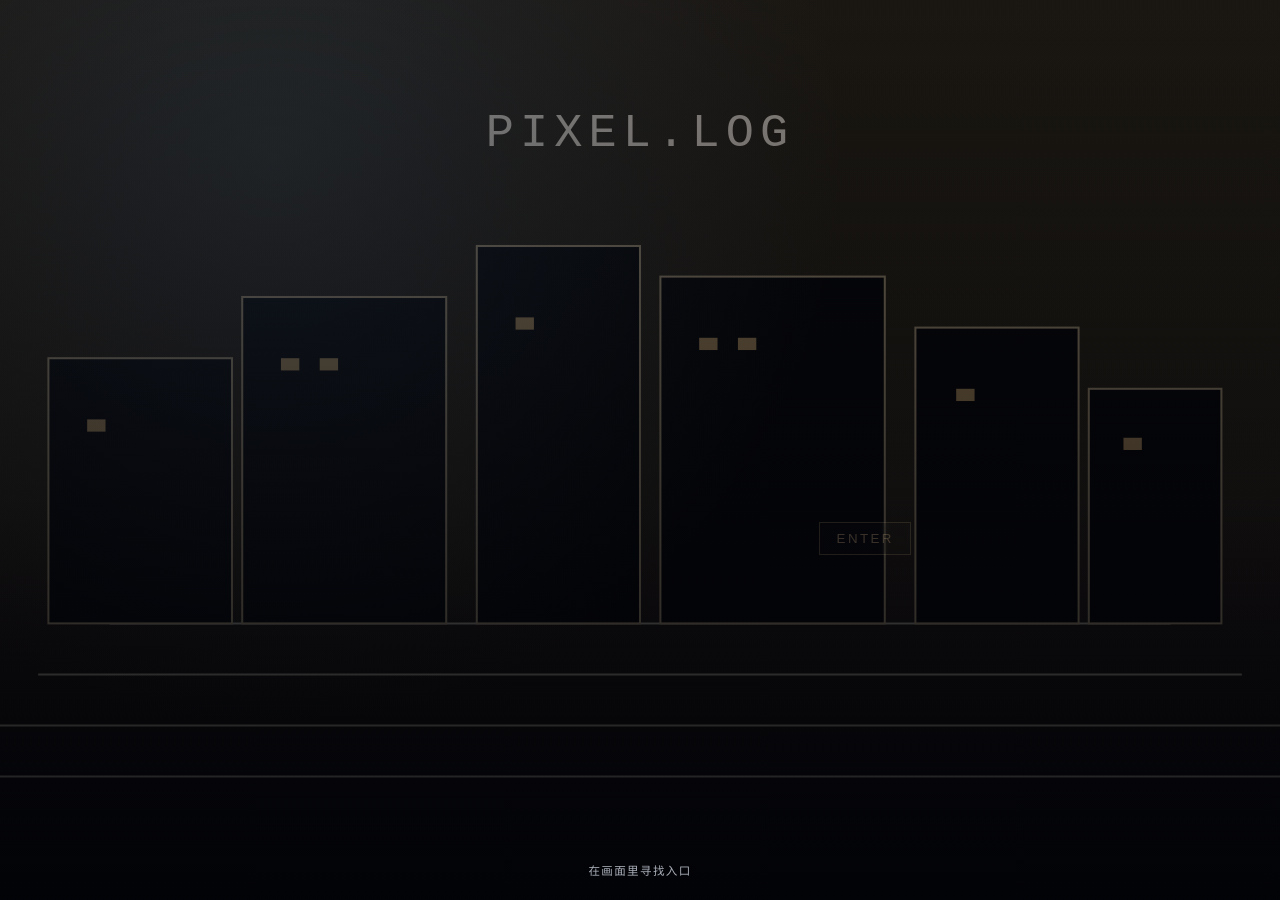
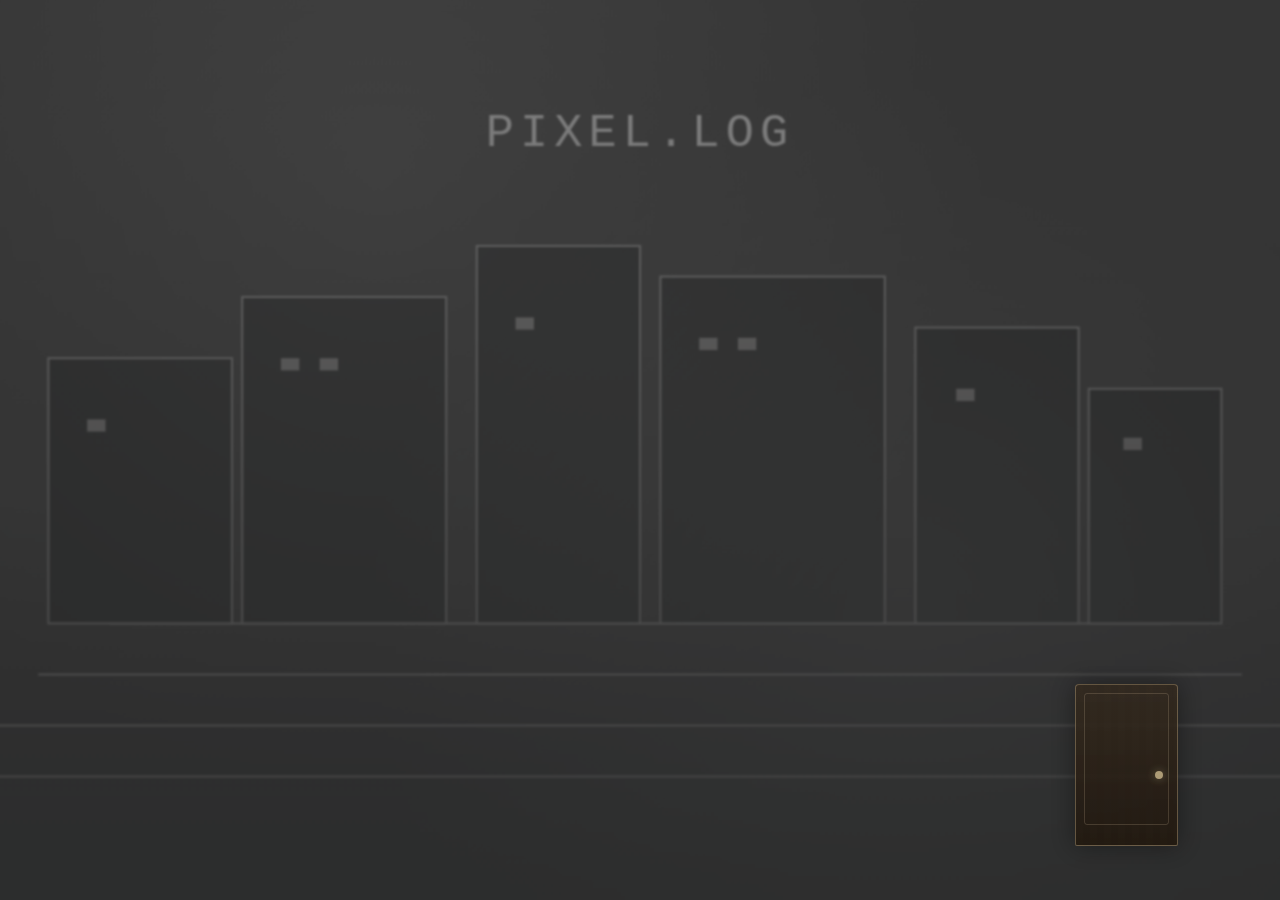
Before and after one commit to zhucebuniao/zhucebuniao.github.io, a Jekyll site: the page built from index.html, in a window 1280 px wide. Built offline with Jekyll 4.4.1, drawn with Linux system fonts in a browser that asks for light colours.

Commit message:
feat(home): redesign enter gate and add sidebar navigation

```diff
--- a/_sass/components/_terminal.scss
+++ b/_sass/components/_terminal.scss
@@ -344,61 +344,71 @@
     gap: 0.6rem;
     padding: 1.2rem;
     overflow: hidden;
-    background: #06070b;
+    background: #545960;
     transition: opacity 0.45s ease, visibility 0.45s ease;
 
     &__bg {
         position: absolute;
         inset: 0;
         background:
-            linear-gradient(180deg, rgba(6, 7, 11, 0.42), rgba(6, 7, 11, 0.86)),
-            radial-gradient(circle at 22% 18%, rgba(122, 159, 200, 0.24), transparent 45%),
+            linear-gradient(180deg, rgba(46, 51, 59, 0.52), rgba(36, 41, 47, 0.88)),
+            radial-gradient(circle at 30% 20%, rgba(205, 212, 224, 0.16), transparent 52%),
+            radial-gradient(circle at 70% 68%, rgba(150, 158, 173, 0.2), transparent 48%),
             url('/assets/images/homepage/scene-terminal-city.svg') center / cover no-repeat;
-        filter: saturate(1.15) contrast(1.05);
+        filter: grayscale(0.95) saturate(0.55) blur(1px) contrast(0.92);
         transform: scale(1.02);
     }
 
-    &__enter,
-    &__tip {
+    &__enter {
         position: relative;
         z-index: 2;
-    }
+        position: absolute;
+        right: 8vw;
+        bottom: 6vh;
+        width: clamp(74px, 8vw, 110px);
+        height: clamp(128px, 18vh, 178px);
+        border: 1px solid rgba(195, 171, 128, 0.46);
+        border-radius: 4px 4px 2px 2px;
+        background:
+            linear-gradient(180deg, rgba(50, 38, 26, 0.82), rgba(33, 23, 13, 0.95)),
+            repeating-linear-gradient(
+                90deg,
+                rgba(165, 133, 90, 0.09) 0 7px,
+                rgba(67, 49, 28, 0.1) 7px 14px
+            );
+        cursor: pointer;
+        opacity: 0.88;
+        box-shadow: 0 0 24px rgba(9, 8, 5, 0.45);
+        backdrop-filter: blur(2px);
+        transition: opacity 0.2s ease, border-color 0.2s ease, transform 0.2s ease, box-shadow 0.2s ease;
 
-    &__enter {
-        position: absolute;
-        left: 64%;
-        top: 58%;
-        min-width: 92px;
-        padding: 0.5rem 0.75rem;
-        border: 1px solid rgba(200, 169, 122, 0.42);
-        background: rgba(7, 8, 13, 0.45);
-        color: rgba(200, 169, 122, 0.8);
-        letter-spacing: 0.18em;
-        text-transform: uppercase;
-        cursor: pointer;
-        opacity: 0.34;
-        mix-blend-mode: screen;
-        backdrop-filter: blur(2px);
-        transition: opacity 0.2s ease, border-color 0.2s ease, transform 0.2s ease;
+        &::before {
+            content: "";
+            position: absolute;
+            inset: 8px 8px 20px;
+            border: 1px solid rgba(219, 197, 159, 0.22);
+            border-radius: 3px;
+        }
+
+        &::after {
+            content: "";
+            position: absolute;
+            right: 14px;
+            top: 54%;
+            width: 8px;
+            height: 8px;
+            border-radius: 50%;
+            background: rgba(219, 197, 149, 0.84);
+            box-shadow: 0 0 8px rgba(219, 197, 149, 0.44);
+        }
 
         &:hover,
         &:focus-visible {
             opacity: 1;
             border-color: var(--accent-color);
             transform: translateY(-1px);
+            box-shadow: 0 0 28px rgba(26, 24, 15, 0.62);
         }
-    }
-
-    &__tip {
-        margin: 0;
-        position: absolute;
-        left: 50%;
-        bottom: 1.2rem;
-        transform: translateX(-50%);
-        color: rgba(216, 223, 235, 0.78);
-        font-size: 0.72rem;
-        letter-spacing: 0.12em;
-        text-transform: uppercase;
     }
 }
 
@@ -406,23 +416,107 @@ body.js-experience .experience-gate {
     display: grid;
 }
 
-.experience-controls {
+.home-sidebar-trigger {
+    display: none;
     position: fixed;
-    right: 0.85rem;
-    bottom: 0.85rem;
-    z-index: 80;
-    display: flex;
-    gap: 0.4rem;
+    left: 0.85rem;
+    top: 0.85rem;
+    z-index: 120;
+    border: 1px solid var(--border-color);
+    background: rgba(17, 17, 17, 0.88);
+    color: var(--secondary-color);
+    width: 36px;
+    height: 36px;
+    font-size: 1.15rem;
+    line-height: 1;
+    border-radius: 8px;
+    cursor: pointer;
+    place-items: center;
+    opacity: 0;
+    pointer-events: none;
+    transform: translateY(-8px);
+    transition: opacity 0.25s ease, transform 0.25s ease;
+}
 
-    &__btn {
-        border: 1px solid var(--border-color);
-        background: rgba(17, 17, 17, 0.88);
+.home-sidebar {
+    display: none;
+    position: fixed;
+    inset: 0;
+    z-index: 110;
+    pointer-events: none;
+
+    &__backdrop {
+        position: absolute;
+        inset: 0;
+        background: rgba(7, 9, 15, 0.5);
+        opacity: 0;
+        transition: opacity 0.25s ease;
+    }
+
+    &__panel {
+        position: absolute;
+        inset: 0 auto 0 0;
+        width: min(280px, 78vw);
+        background: rgba(9, 12, 20, 0.94);
+        border-right: 1px solid var(--border-color);
+        padding: 1.15rem 0.95rem;
+        display: grid;
+        align-content: start;
+        gap: 0.8rem;
+        transform: translateX(-100%);
+        transition: transform 0.26s ease;
+    }
+
+    &__close {
+        justify-self: end;
+        border: 0;
+        background: transparent;
         color: var(--secondary-color);
-        padding: 0.4rem 0.7rem;
-        font-size: 0.65rem;
+        font-size: 1.4rem;
+        cursor: pointer;
+    }
+
+    &__title {
+        margin: 0;
+        font-size: 0.8rem;
         letter-spacing: 0.16em;
+        color: var(--secondary-color);
         text-transform: uppercase;
-        cursor: pointer;
+    }
+
+    &__link {
+        display: block;
+        border: 1px solid rgba(122, 159, 200, 0.3);
+        border-radius: 8px;
+        padding: 0.65rem 0.75rem;
+        color: var(--primary-color);
+        text-decoration: none;
+        transition: border-color 0.2s ease, transform 0.2s ease;
+
+        &:hover,
+        &:focus-visible {
+            border-color: var(--accent-color);
+            transform: translateX(2px);
+        }
+    }
+}
+
+body.js-experience .home-sidebar-trigger,
+body.js-experience .home-sidebar {
+    display: grid;
+}
+
+body.js-experience.sidebar-open {
+    .home-sidebar {
+        pointer-events: auto;
+    }
+
+    .home-sidebar__backdrop {
+        opacity: 1;
+    }
+
+    .home-sidebar__panel {
+        transform: translateX(0);
     }
 }
 
@@ -493,12 +587,17 @@ body.js-experience.experience-entered {
         opacity: 1;
         transform: none;
     }
+
+    .home-sidebar-trigger {
+        opacity: 1;
+        pointer-events: auto;
+        transform: none;
+    }
 }
 
-body.js-experience.experience-view-mode {
-    --background-color: #08090f;
-    --surface-color: #0e1118;
-    --border-color: #2f3f5d;
-    --secondary-color: #9eaecf;
-    --accent-color: #7a9fc8;
+@media (max-width: $tablet) {
+    .experience-gate__enter {
+        right: 12vw;
+        bottom: 7vh;
+    }
 }
--- a/assets/js/home-experience.js
+++ b/assets/js/home-experience.js
@@ -3,8 +3,9 @@
 
   const gate = document.querySelector('[data-gate]');
   const enterBtn = document.querySelector('[data-enter]');
-  const viewBtn = document.querySelector('[data-view-toggle]');
-  const soundBtn = document.querySelector('[data-sound-toggle]');
+  const sidebar = document.querySelector('[data-sidebar]');
+  const sidebarToggle = document.querySelector('[data-sidebar-toggle]');
+  const sidebarCloseTriggers = document.querySelectorAll('[data-sidebar-close], [data-sidebar-link]');
   const revealItems = document.querySelectorAll('[data-reveal]');
   const tiltCards = document.querySelectorAll('[data-tilt]');
 
@@ -49,20 +50,40 @@
   const unlockExperience = () => {
     document.body.classList.add('experience-entered');
     gate.setAttribute('aria-hidden', 'true');
+    sidebarToggle?.focus();
     playUiBeep(600);
+  };
+
+  const openSidebar = () => {
+    document.body.classList.add('sidebar-open');
+    sidebar?.setAttribute('aria-hidden', 'false');
+    playUiBeep(500);
+  };
+
+  const closeSidebar = () => {
+    document.body.classList.remove('sidebar-open');
+    sidebar?.setAttribute('aria-hidden', 'true');
+    playUiBeep(360);
   };
 
   enterBtn.addEventListener('click', unlockExperience);
 
-  viewBtn?.addEventListener('click', () => {
-    document.body.classList.toggle('experience-view-mode');
-    playUiBeep(430);
+  sidebarToggle?.addEventListener('click', () => {
+    if (document.body.classList.contains('sidebar-open')) {
+      closeSidebar();
+      return;
+    }
+    openSidebar();
   });
 
-  soundBtn?.addEventListener('click', () => {
-    state.soundEnabled = !state.soundEnabled;
-    soundBtn.textContent = state.soundEnabled ? 'Sound On' : 'Sound Off';
-    playUiBeep(state.soundEnabled ? 680 : 320);
+  sidebarCloseTriggers.forEach((trigger) => {
+    trigger.addEventListener('click', closeSidebar);
+  });
+
+  document.addEventListener('keydown', (event) => {
+    if (event.key === 'Escape' && document.body.classList.contains('sidebar-open')) {
+      closeSidebar();
+    }
   });
 
   const observer = new IntersectionObserver((entries) => {
--- a/index.html
+++ b/index.html
@@ -6,14 +6,21 @@ no_frame: true
 
 <div class="experience-gate" data-gate>
     <div class="experience-gate__bg" aria-hidden="true"></div>
-    <p class="experience-gate__tip">在画面里寻找入口</p>
-    <button class="experience-gate__enter" type="button" data-enter aria-label="Enter experience">Enter</button>
+    <button class="experience-gate__enter" type="button" data-enter aria-label="Enter experience"></button>
 </div>
 
-<div class="experience-controls" aria-label="Experience controls">
-    <button class="experience-controls__btn" type="button" data-view-toggle>View</button>
-    <button class="experience-controls__btn" type="button" data-sound-toggle>Sound Off</button>
-</div>
+<button class="home-sidebar-trigger" type="button" aria-label="打开导航菜单" data-sidebar-toggle>…</button>
+
+<aside class="home-sidebar" data-sidebar aria-hidden="true">
+    <div class="home-sidebar__backdrop" data-sidebar-close></div>
+    <nav class="home-sidebar__panel" aria-label="工具导航">
+        <button class="home-sidebar__close" type="button" aria-label="关闭导航菜单" data-sidebar-close>×</button>
+        <p class="home-sidebar__title">工具模块</p>
+        <a href="#tools" class="home-sidebar__link" data-sidebar-link>进入工具区</a>
+        <a href="{{ '/prompt-generator/' | relative_url }}" class="home-sidebar__link" data-sidebar-link>提示词生成器</a>
+        <a href="{{ '/panorama-viewer/' | relative_url }}" class="home-sidebar__link" data-sidebar-link>全景 Viewer</a>
+    </nav>
+</aside>
 
 <div class="home-shell home-shell--immersive" data-experience-root>
     <section id="tools" class="features-section section-panel" data-reveal>
```
